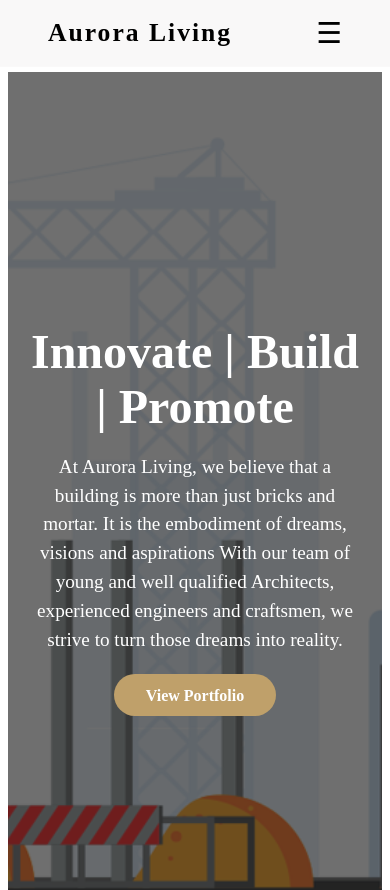
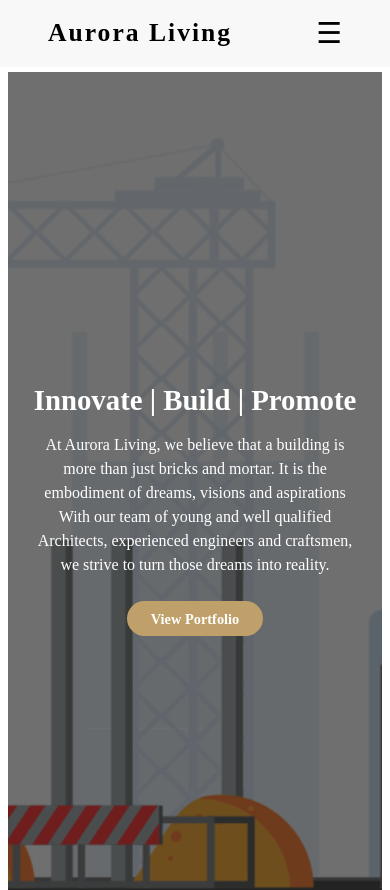
Before and after one commit to melvinsaviovx/AuroraLiving, an Angular app: page / in a window 390 px wide. Shown: the top 890 px of the page. Built offline with nearby package versions, Linux system fonts and the light colour scheme.

Commit message:
mobile home scrren and porject

```diff
--- a/src/app/Component/home/home.css
+++ b/src/app/Component/home/home.css
@@ -1,56 +1,3 @@
-/* .hero {
-  position: relative;
-  height: 100vh;
-  width: 100%;
-  overflow: hidden;
-  background: #0f172a;
-  display: flex;
-  justify-content: center;
-  align-items: center;
-  color: #fff;
-  text-align: center;
-}
-
-canvas {
-  position: absolute;
-  top: 0;
-  left: 0;
-  z-index: 1;
-}
-
-.hero-content {
-  position: relative;
-  z-index: 2;
-  opacity: 0;
-  transform: translateY(50px);
-  animation: fadeUp 1s forwards;
-  animation-delay: 0.3s;
-}
-
-.hero-content h1 { font-size: 3rem; margin-bottom: 20px; }
-.hero-content p { font-size: 1.2rem; margin-bottom: 30px; }
-
-.cta-btn {
-  padding: 15px 40px;
-  background: #f97316;
-  color: #fff;
-  font-weight: bold;
-  text-decoration: none;
-  border-radius: 8px;
-  transition: transform 0.3s ease, box-shadow 0.3s ease;
-}
-
-.cta-btn:hover {
-  transform: scale(1.1);
-  box-shadow: 0 0 20px rgba(249,115,22,0.6);
-}
-
-@keyframes fadeUp {
-  0% { opacity: 0; transform: translateY(50px); }
-  100% { opacity: 1; transform: translateY(0); }
-} */
-
-
 .hero {
   position: relative;
   height: 100vh;
@@ -77,7 +24,7 @@ canvas {
   padding: 0 20px;
 }
 
-.hero-content h1 {
+/* .hero-content h1 {
   font-size: 3rem;
   font-weight: 700;
   margin-bottom: 1rem;
@@ -88,9 +35,9 @@ canvas {
   margin-bottom: 2rem;
   max-width: 600px;
   line-height: 1.5;
-}
+} */
 
-.cta-button {
+/* .cta-button {
   background-color: #bfa06a;
   color: #fff;
   padding: 0.8rem 2rem;
@@ -98,9 +45,32 @@ canvas {
   font-weight: 600;
   text-decoration: none;
   transition: 0.3s;
-}
+} */
 
 .cta-button:hover {
   background-color: #a78b4c;
   transform: translateY(-3px);
 }
+.hero-content h1 {
+  font-size: clamp(1.8rem, 5vw, 3rem); /* min, preferred, max */
+  font-weight: 700;
+  margin-bottom: 1rem;
+}
+
+.hero-content p {
+  font-size: clamp(1rem, 3vw, 1.2rem);
+  margin-bottom: 2rem;
+  max-width: 600px;
+  line-height: 1.5;
+}
+
+.cta-button {
+  background-color: #bfa06a;
+  color: #fff;
+  padding: clamp(0.6rem, 2vw, 0.8rem) clamp(1.5rem, 5vw, 2rem);
+  border-radius: 50px;
+  font-weight: 600;
+  text-decoration: none;
+  transition: 0.3s;
+  font-size: clamp(0.9rem, 2.5vw, 1rem);
+}
--- a/src/app/Component/portfolio/portfolio.css
+++ b/src/app/Component/portfolio/portfolio.css
@@ -16,9 +16,9 @@ body {
   color:rgb(0, 0, 0);
 }
 
-.projects-container {
+/* .projects-container {
   display: grid;
-  grid-template-columns: repeat(3, 1fr); /* exactly 3 per row */
+  grid-template-columns: repeat(3, 1fr);
   gap: 2rem;
 }
 
@@ -32,7 +32,26 @@ body {
   overflow:hidden;
   cursor:pointer;
   transition:transform 0.5s ease, box-shadow 0.5s ease;
+} */
+
+.projects-container {
+  display: flex;
+  justify-content: center;  /* centers the image */
+  align-items: center;
+  padding: 2rem;
 }
+
+.project-item {
+  position: relative;
+  width: min(90%, 400px);   /* max width 400px, centered */
+  aspect-ratio: 1080 / 1280; /* keeps original portrait ratio */
+  border-radius: 1rem;
+  background-size: cover;    /* fills frame */
+  background-position: center;
+  overflow: hidden;
+}
+
+
 
 .project-item:hover {
   transform:scale(1.05);
--- a/src/app/Component/portfolio/portfolio.html
+++ b/src/app/Component/portfolio/portfolio.html
@@ -17,11 +17,11 @@
         <p> Mr. Velayutham Residence Chennai</p>
       </div>
     </div>-->
-    <div>
-      <!-- <div class="project-info">
+    <!-- <div>
+      <div class="project-info">
         <p> Saga Health Foundation Coimbatore</p>
-      </div> -->
-    </div>
+      </div>
+    </div>  -->
     <div class="project-item" style="background-image:url('/assets/HopeEnclave.jpeg');">
       <div class="project-info">
         <p> Hope Enclave Chennai</p>
```
